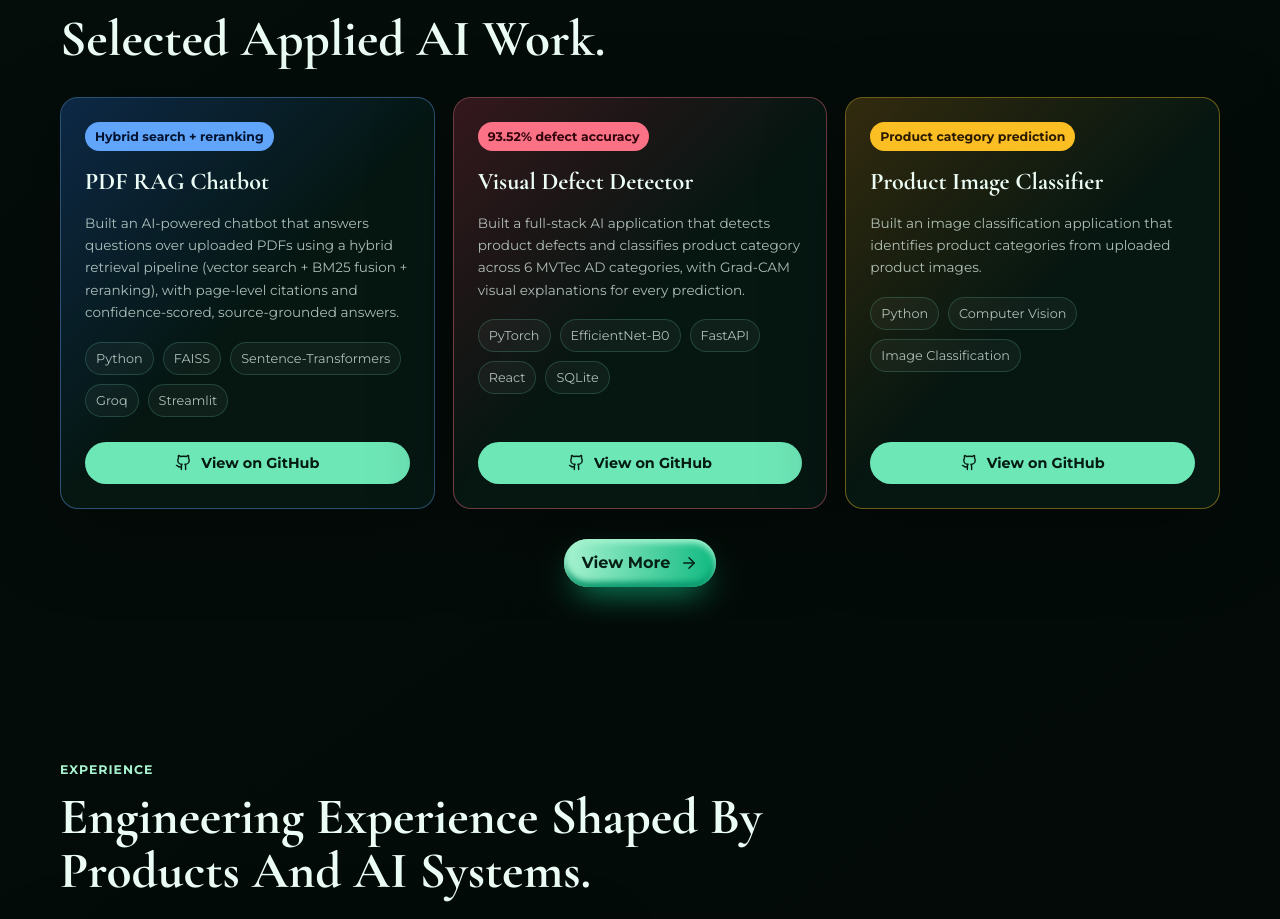
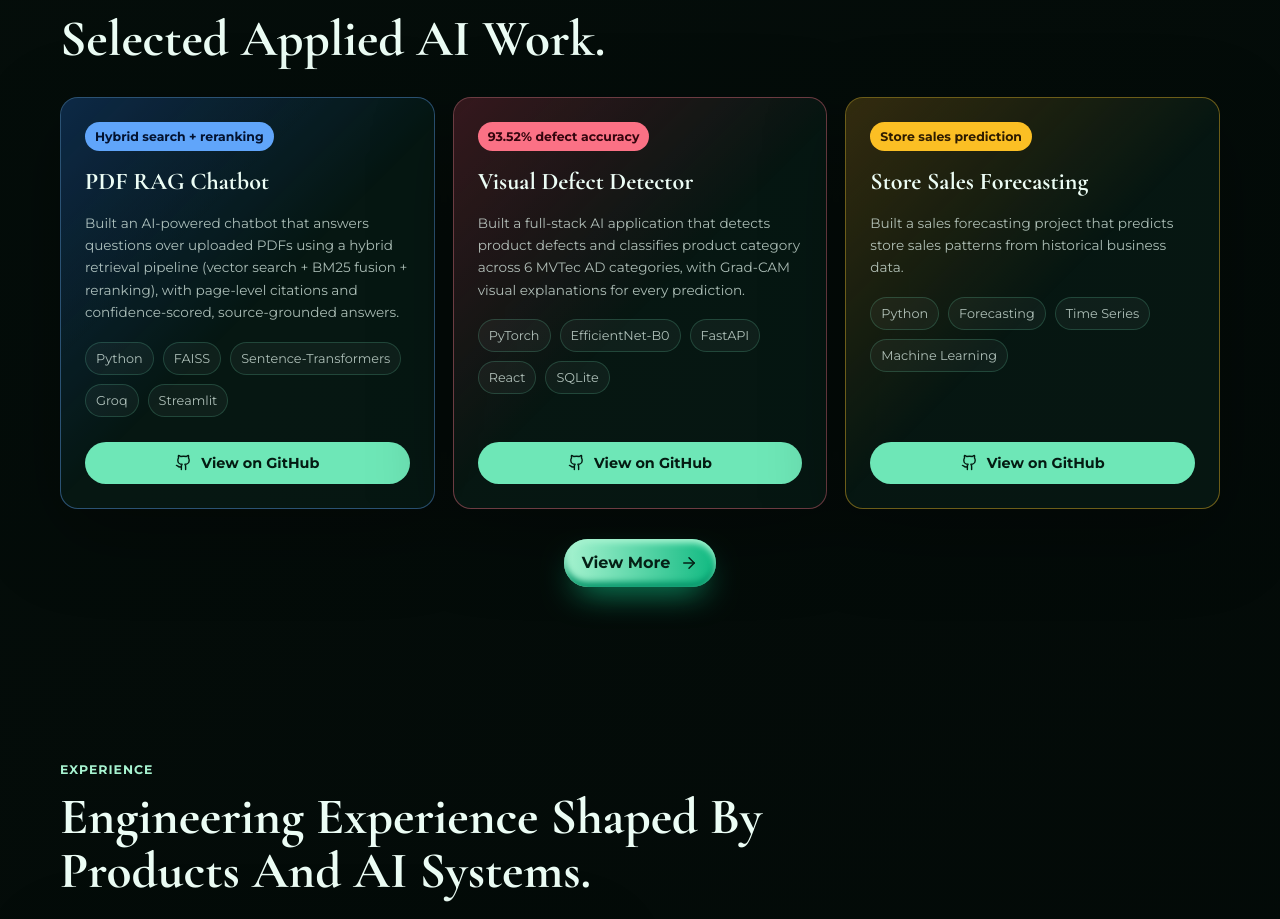
Before and after one commit to 11shafayet/my-ai-ml-portfolio, a React (Vite) app: page / in a window 1280 px wide. Shown: the part 2840-3759 px from the top of the page. Built offline with nearby package versions, Linux system fonts and the light colour scheme.

Commit message:
Add store sales project and refine project hover

```diff
--- a/src/components/common/GlassCard.jsx
+++ b/src/components/common/GlassCard.jsx
@@ -2,14 +2,14 @@ import { motion } from 'framer-motion';
 import { revealItem } from '../../constants/animations';
 import styles from '../../App.module.css';
 
-function GlassCard({ children, color = 'mint', delay = 0 }) {
+function GlassCard({ children, color = 'mint', delay = 0, hoverEffect }) {
   return (
     <motion.article
       className={`${styles.glassCard} ${styles[color]}`}
       variants={revealItem}
       initial="initial"
       whileInView="animate"
-      whileHover={{ y: -10, scale: 1.02, rotateX: 2, rotateY: -2 }}
+      whileHover={hoverEffect || { y: -10, scale: 1.02, rotateX: 2, rotateY: -2 }}
       viewport={{ once: false, margin: '-80px' }}
       transition={{ duration: 0.55, delay, ease: [0.22, 1, 0.36, 1] }}
     >
--- a/src/components/projects/ProjectGrid.jsx
+++ b/src/components/projects/ProjectGrid.jsx
@@ -25,7 +25,12 @@ function ProjectGrid({ items }) {
       viewport={{ once: false, margin: '-80px' }}
     >
       {items.map((project, index) => (
-        <GlassCard key={project.title} color={projectColors[index % projectColors.length]} delay={index * 0.08}>
+        <GlassCard
+          key={project.title}
+          color={projectColors[index % projectColors.length]}
+          delay={index * 0.08}
+          hoverEffect={{ y: -10, scale: 1.02 }}
+        >
           <div className={styles.projectTopline}>
             <span>{project.metric}</span>
           </div>
--- a/src/data/portfolio.js
+++ b/src/data/portfolio.js
@@ -84,6 +84,15 @@ export const projects = [
     githubLink: 'https://github.com/11shafayet/visual-defect-detector'
   },
   {
+    title: 'Store Sales Forecasting',
+    summary:
+      'Built a sales forecasting project that predicts store sales patterns from historical business data.',
+    stack: ['Python', 'Forecasting', 'Time Series', 'Machine Learning'],
+    metric: 'Store sales prediction',
+    color: 'green',
+    githubLink: 'https://github.com/11shafayet/store-sales-forecasting'
+  },
+  {
     title: 'Product Image Classifier',
     summary:
       'Built an image classification application that identifies product categories from uploaded product images.',
@@ -93,6 +102,15 @@ export const projects = [
     githubLink: 'https://github.com/11shafayet/product-image-classifier'
   },
   {
+    title: 'Twitter Airline Sentiment Analysis',
+    summary:
+      'Built a multi-class sentiment classifier on real-world airline tweets using multiple NLP baselines and recurrent models.',
+    stack: ['PyTorch', 'NLP', 'LSTM', 'GRU'],
+    metric: 'Baseline > recurrent models',
+    color: 'red',
+    githubLink: 'https://github.com/11shafayet/twitter-airline-sentiment-analysis'
+  },
+  {
     title: 'Language Translation Tool',
     summary:
       'Built a language translation application that translates text between languages through a simple, practical user workflow.',
@@ -100,15 +118,6 @@ export const projects = [
     metric: 'Multilingual text translation',
     color: 'cyan',
     githubLink: 'https://github.com/11shafayet/Language_Translation_Tool'
-  },
-  {
-    title: 'Twitter Airline Sentiment Analysis',
-    summary:
-      'Built a multi-class sentiment classifier on real-world airline tweets using multiple NLP baselines and recurrent models.',
-    stack: ['PyTorch', 'NLP', 'LSTM', 'GRU'],
-    metric: 'Baseline > recurrent models',
-    color: 'red',
-    githubLink: 'https://github.com/11shafayet/twitter-airline-sentiment-analysis'
   },
   {
     title: 'E-commerce Customer Churn Predictor',
```
